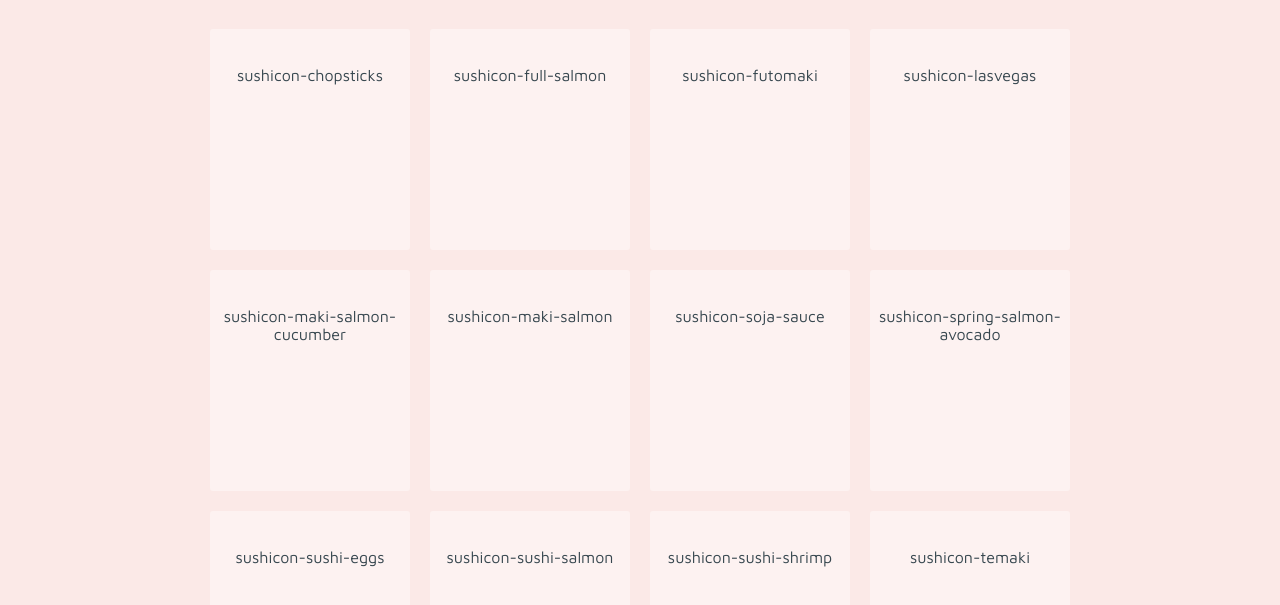
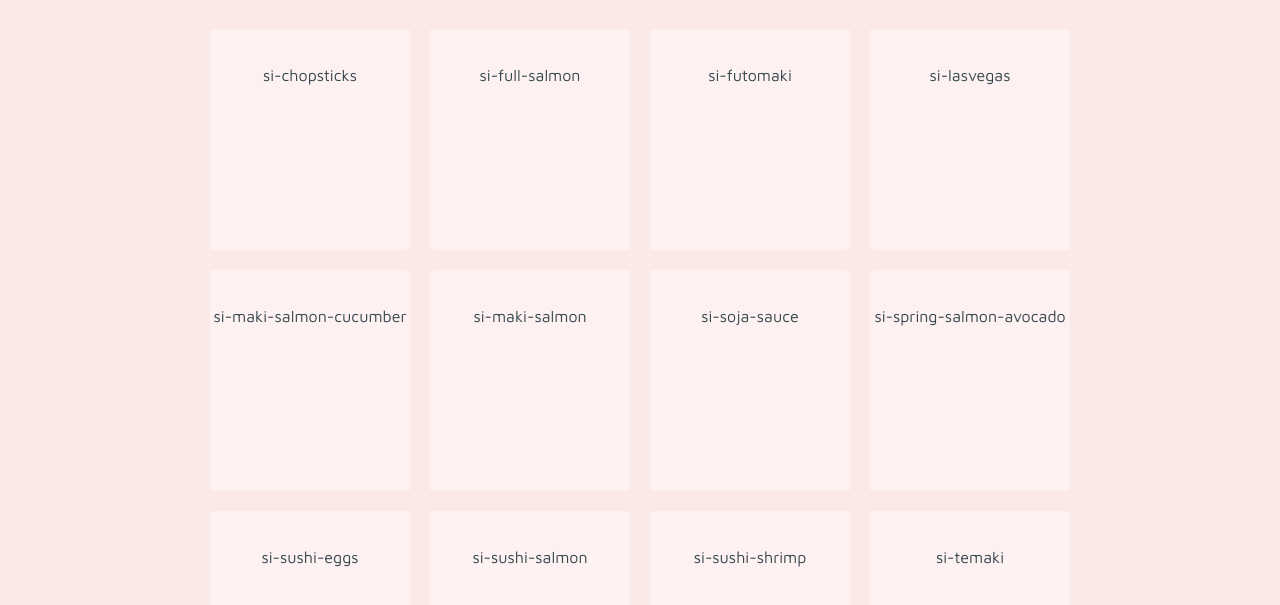
Before and after one commit to janteuni/sushicons, a website: page index.html in a window 1280 px wide. Shown: the part 61-666 px from the top of the page. Drawn offline with Linux system fonts and the light colour scheme; some icons are missing.

Commit message:
feat(deploy)

```diff
--- a/index.html
+++ b/index.html
@@ -9,52 +9,52 @@
     <h1>Sushicons</h1>
     <div class="container">
         <div class="icon">
-            <i class="sushicon-chopsticks"></i>
-            <p>sushicon-chopsticks</p>
+            <i class="si-chopsticks"></i>
+            <p>si-chopsticks</p>
         </div>
         <div class="icon">
-            <i class="sushicon-full-salmon"></i>
-            <p>sushicon-full-salmon</p>
+            <i class="si-full-salmon"></i>
+            <p>si-full-salmon</p>
         </div>
         <div class="icon">
-            <i class="sushicon-futomaki"></i>
-            <p>sushicon-futomaki</p>
+            <i class="si-futomaki"></i>
+            <p>si-futomaki</p>
         </div>
         <div class="icon">
-            <i class="sushicon-lasvegas"></i>
-            <p>sushicon-lasvegas</p>
+            <i class="si-lasvegas"></i>
+            <p>si-lasvegas</p>
         </div>
         <div class="icon">
-            <i class="sushicon-maki-salmon-cucumber"></i>
-            <p>sushicon-maki-salmon-cucumber</p>
+            <i class="si-maki-salmon-cucumber"></i>
+            <p>si-maki-salmon-cucumber</p>
         </div>
         <div class="icon">
-            <i class="sushicon-maki-salmon"></i>
-            <p>sushicon-maki-salmon</p>
+            <i class="si-maki-salmon"></i>
+            <p>si-maki-salmon</p>
         </div>
         <div class="icon">
-            <i class="sushicon-soja-sauce"></i>
-            <p>sushicon-soja-sauce</p>
+            <i class="si-soja-sauce"></i>
+            <p>si-soja-sauce</p>
         </div>
         <div class="icon">
-            <i class="sushicon-spring-salmon-avocado"></i>
-            <p>sushicon-spring-salmon-avocado</p>
+            <i class="si-spring-salmon-avocado"></i>
+            <p>si-spring-salmon-avocado</p>
         </div>
         <div class="icon">
-            <i class="sushicon-sushi-eggs"></i>
-            <p>sushicon-sushi-eggs</p>
+            <i class="si-sushi-eggs"></i>
+            <p>si-sushi-eggs</p>
         </div>
         <div class="icon">
-            <i class="sushicon-sushi-salmon"></i>
-            <p>sushicon-sushi-salmon</p>
+            <i class="si-sushi-salmon"></i>
+            <p>si-sushi-salmon</p>
         </div>
         <div class="icon">
-            <i class="sushicon-sushi-shrimp"></i>
-            <p>sushicon-sushi-shrimp</p>
+            <i class="si-sushi-shrimp"></i>
+            <p>si-sushi-shrimp</p>
         </div>
         <div class="icon">
-            <i class="sushicon-temaki"></i>
-            <p>sushicon-temaki</p>
+            <i class="si-temaki"></i>
+            <p>si-temaki</p>
         </div>
     </div>
   </body>
```
